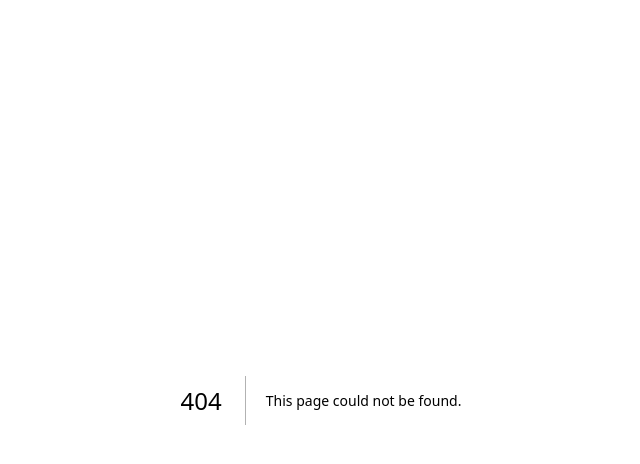
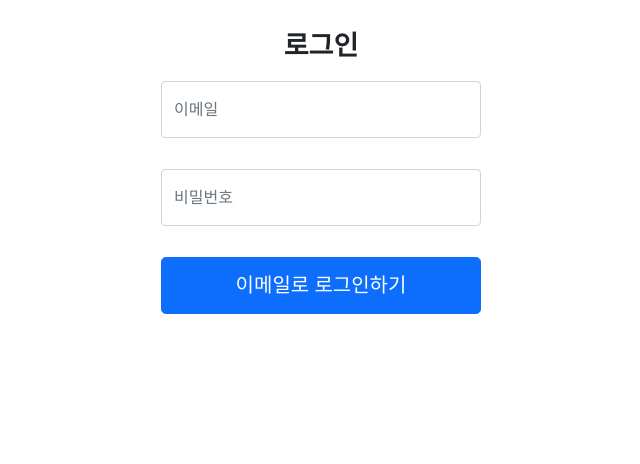
Before and after one commit to xiu0327/2023-refrigerator-recipe, a Next.js app in the folder front/: page /login/loginEmail in a window 1280 px wide. Before the commit this address had no page. Shown: the top 464 px of the page, without its empty margins (319-959 px from the left). Built offline with nearby package versions, Linux system fonts and the light colour scheme.

Commit message:
Feat: 이메일 로그인 화면 구현

```diff
--- /dev/null
+++ b/front/src/pages/login/loginEmail.tsx
@@ -0,0 +1,30 @@
+import Link from "next/link";
+import { Button, Form, InputGroup } from "react-bootstrap";
+import styles from "./styles.module.css";
+
+export default function LoginEmail() {
+	return (
+		<div className={styles.loginEmailContainer}>
+			<span className={styles.loginEmailTitle}>로그인</span>
+			<InputGroup className={`${styles.loginEmailInput} mb-3`}>
+				<Form.Control
+					placeholder="이메일"
+					aria-label="Recipient's username"
+					aria-describedby="basic-addon2"
+				/>
+			</InputGroup>
+			<InputGroup className={`${styles.loginEmailInput} mb-3`}>
+				<Form.Control
+					placeholder="비밀번호"
+					aria-label="Recipient's username"
+					aria-describedby="basic-addon2"
+				/>
+			</InputGroup>
+			<Link legacyBehavior href="/">
+				<Button className={styles.loginEmailBtn} variant="primary" size="lg">
+					<span>이메일로 로그인하기</span>
+				</Button>
+			</Link>
+		</div>
+	);
+}
--- a/front/src/pages/login/styles.module.css
+++ b/front/src/pages/login/styles.module.css
@@ -65,3 +65,29 @@
 .loginBtn span {
 	margin-left: 20px;
 }
+
+/* 이메일 로그인 */
+.loginEmailContainer {
+	display: flex;
+	flex-direction: column;
+	justify-content: center;
+	align-items: center;
+	margin-top: 25px;
+	gap: 15px;
+}
+
+.loginEmailTitle {
+	font-size: 27px;
+	font-weight: 600;
+}
+
+.loginEmailInput {
+	width: 320px;
+	height: 57px;
+}
+
+.loginEmailBtn {
+	width: 320px;
+	height: 57px;
+	margin-bottom: 35px;
+}
```
Also changed, not shown: front/src/pages/login/Login.tsx (+6 -4 lines).
